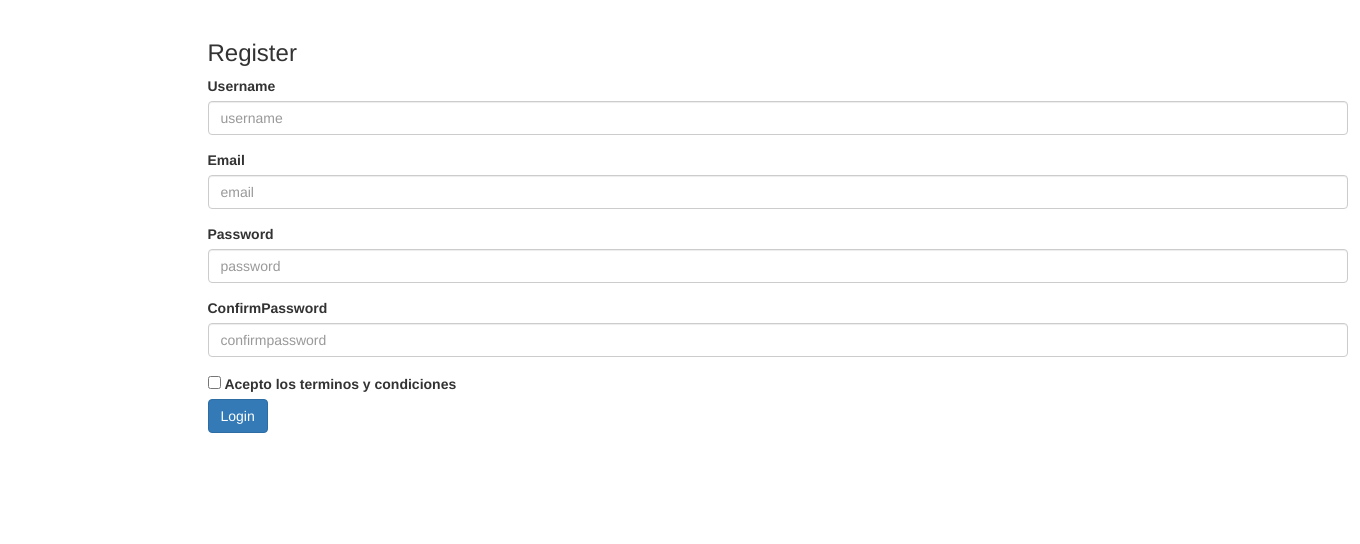
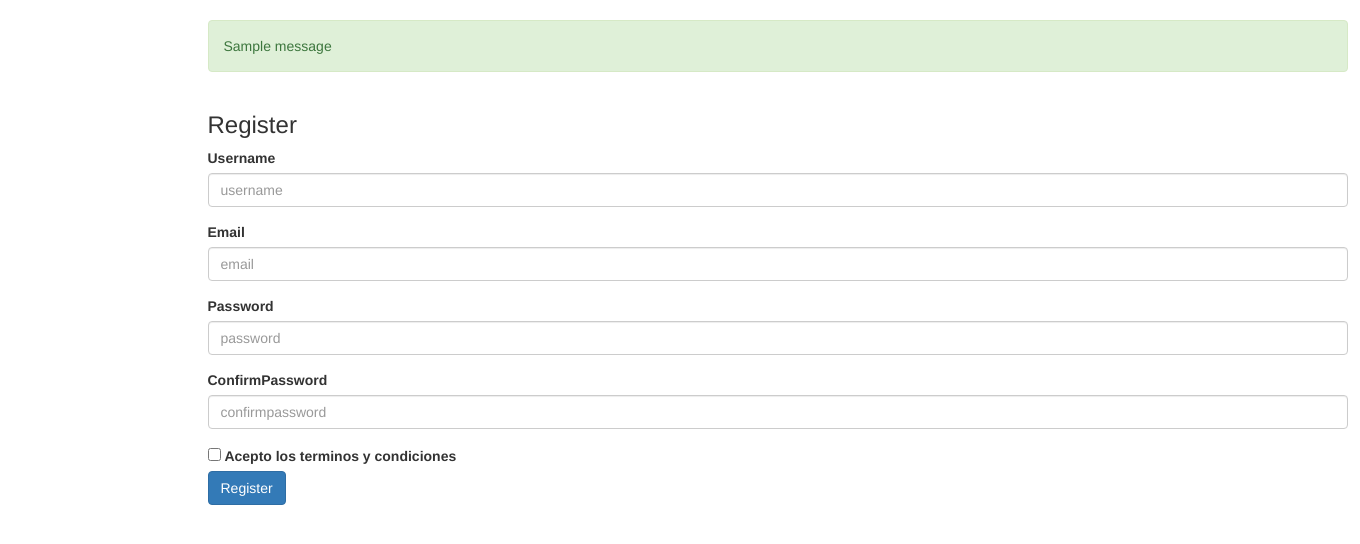
Before and after one commit to CristianSifuentes/FlaskWebApp, a Flask app: page /register in a window 1360 px wide. Shown: the part 52-596 px from the top of the page. Run offline with Flask 2, Linux system fonts and the light colour scheme; tables that the repository leaves empty hold one stand-in row (values such as "Sample post"); one stand-in notice (Sample message) is shown; some libraries are stand-ins or nearby versions.

Commit message:
202000706: We have used a new library called flash for show messages in the front and we modified register.html for create a new logic for show this new information

```diff
--- a/app/templates/auth/register.html
+++ b/app/templates/auth/register.html
@@ -39,7 +39,7 @@
 
 
     <button type="submit" class="btn btn-primary" name="button">
-        Login
+        Register
     </button>
 
 
--- a/app/templates/layout.html
+++ b/app/templates/layout.html
@@ -23,6 +23,23 @@
 {% block content %}
 <div class="container ">
     <div class="row">
+
+        <div class="col-md-12 col-md-offset-1">
+          {% with messages = get_flashed_messages() %}
+             {% if messages %}
+
+               {% for message in messages  %}
+                 <div class="alert alert-success" role="alert">
+                   {{ message }}
+                 </div>
+
+               {% endfor %}
+
+             {% endif %}
+
+          {% endwith %}
+
+        </div>
         {% block container %}
         {% endblock %}
     </div>
--- a/app/views.py
+++ b/app/views.py
@@ -1,5 +1,5 @@
 from flask import Blueprint
-from flask import render_template, request
+from flask import render_template, request, flash
 
 from .forms import LoginForm, RegisterForm
 from .models import User
@@ -31,6 +31,6 @@ def register():
        if(request.method == 'POST'):
            if form.validate():
             user = User.create_element(form.username.data, form.password.data, form.email.data)
-            print('User was created')
-            print(user.id)
+            flash('User registed succefully')
+
        return render_template('auth/register.html', title='Register', form=form)
```
